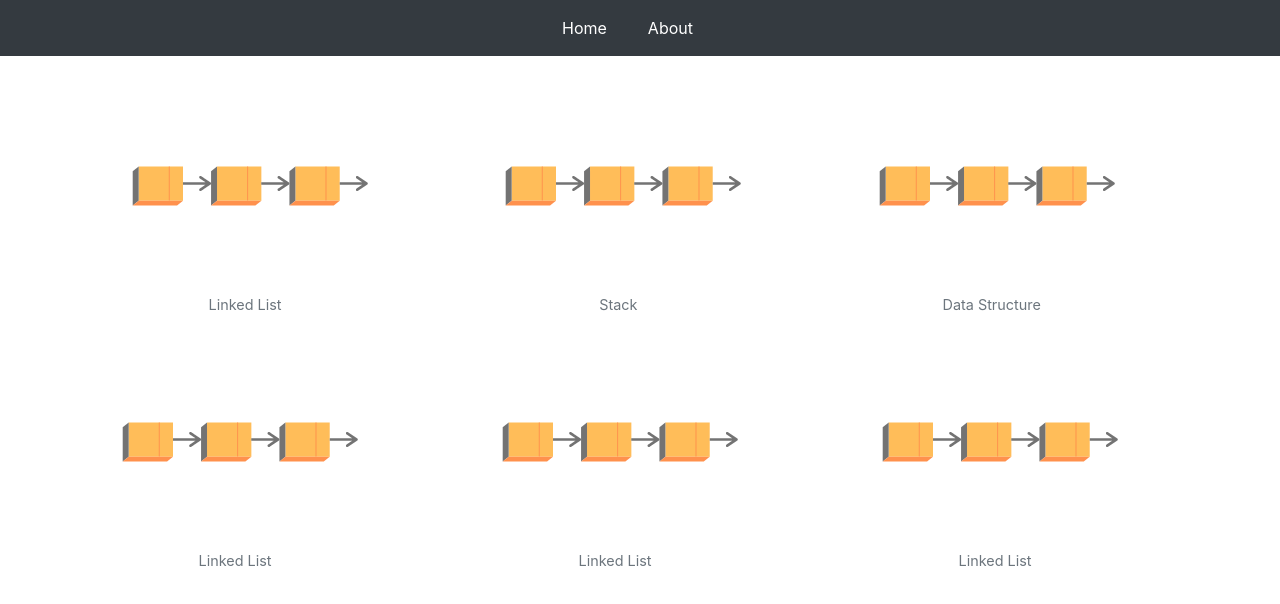
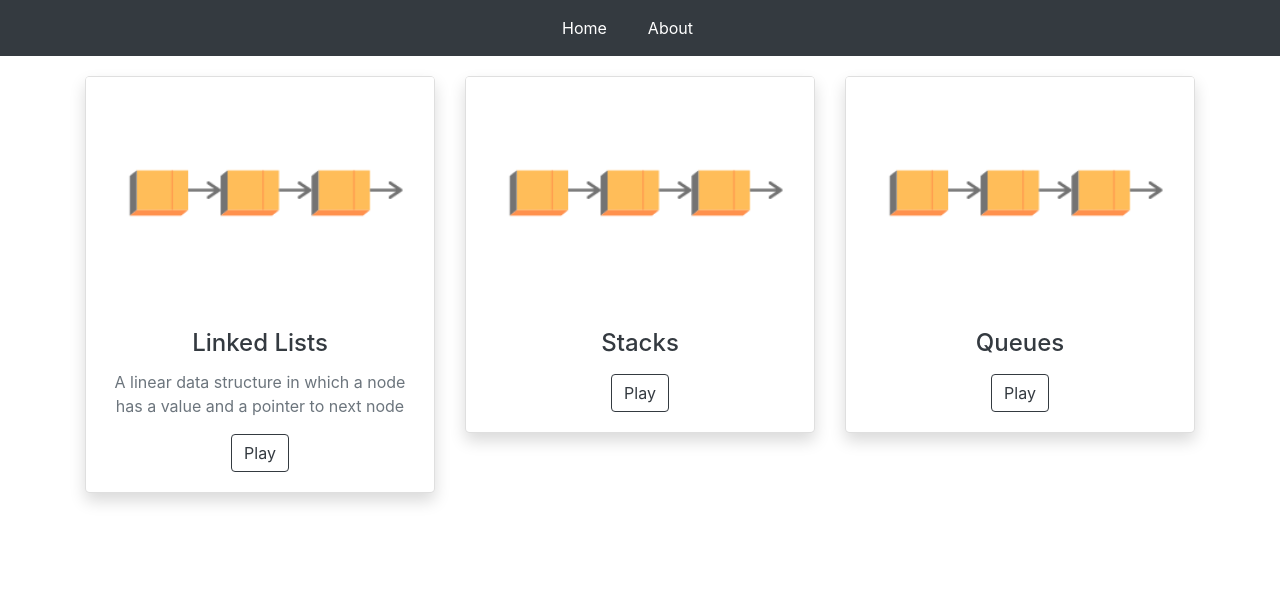
Before and after one commit to IUS-CS/project-dsavy, a React app in the folder src/: page / in a window 1280 px wide. Shown: the top 604 px of the page. Built offline with nearby package versions, Linux system fonts and the light colour scheme.

Commit message:
add card components on homepage

```diff
--- a/src/components/Home.js
+++ b/src/components/Home.js
@@ -1,11 +1,25 @@
 import React from 'react';
 import { Container, Row, Col } from 'react-bootstrap'
 import ClickableImage from './Home-image';
+import Card from './Card.js'
 
 function Home() {
   return (
-      <Container style={{paddingTop:20}}>
-        <Row style={{padding:10}}>
+      <Container style={{paddingTop:20}} className="container-fluid d-flex justify-content-center">
+        <Row>
+            <Col>
+                <Card name="Linked Lists" image="../images/LinkedList.png" page='/linkedlist'
+                    description="A linear data structure in which a node has a value and a pointer to next node"/>
+            </Col>
+            <Col>
+                <Card name="Stacks" image="../images/LinkedList.png" />
+            </Col>
+            <Col>
+                <Card name="Queues" image="../images/LinkedList.png" />
+            </Col>
+        </Row>
+
+        {/* <Row style={{padding:10}}>
           <Col><ClickableImage name='Linked List' image='../images/LinkedList.png' page='/linkedlist'/></Col>
           <Col><ClickableImage name='Stack' image='../images/LinkedList.png' page='/about'/></Col>
           <Col><ClickableImage name='Data Structure' image='../images/LinkedList.png' page='/about'/></Col>
@@ -14,7 +28,7 @@ function Home() {
         <Col><ClickableImage name='Linked List' image='../images/LinkedList.png' page='/about'/></Col>
           <Col><ClickableImage name='Linked List' image='../images/LinkedList.png' page='/about'/></Col>
           <Col><ClickableImage name='Linked List' image='../images/LinkedList.png' page='/about'/></Col>
-        </Row>
+        </Row> */}
       </Container>
   );
 }
```
